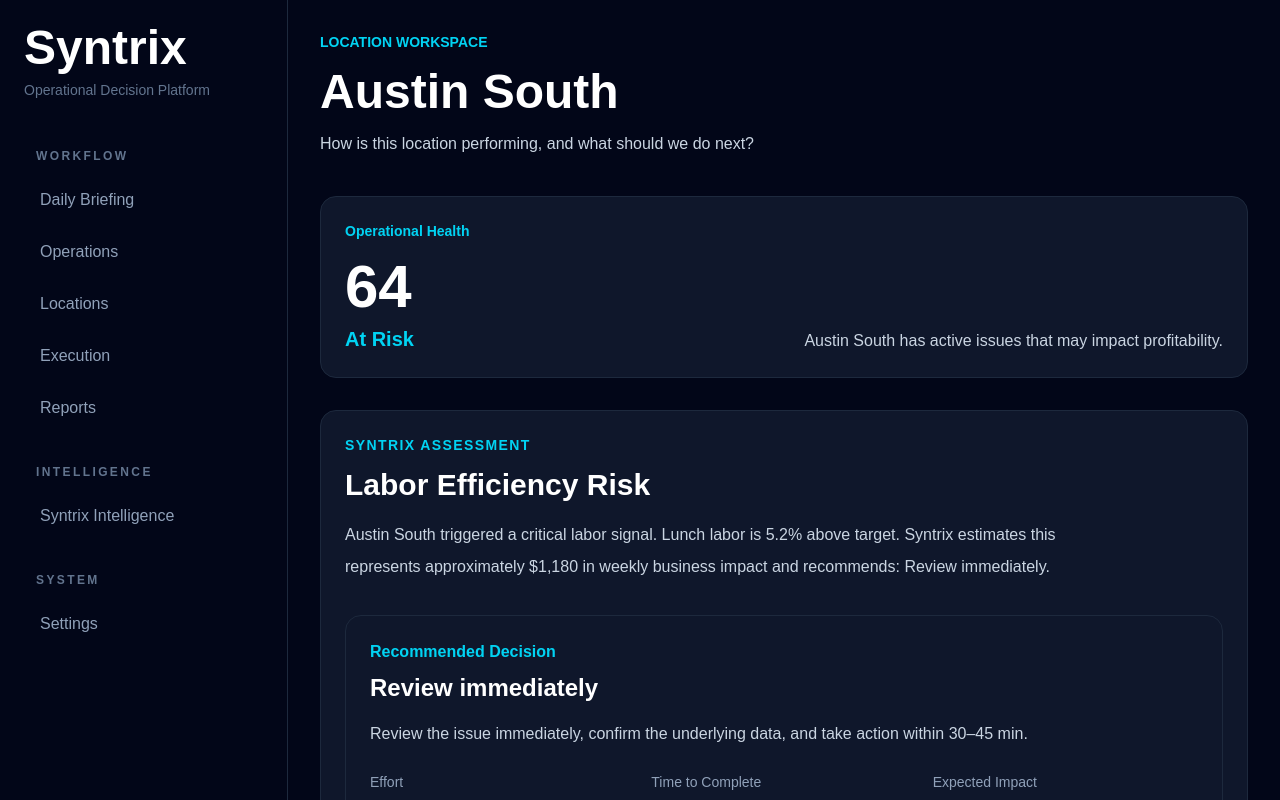
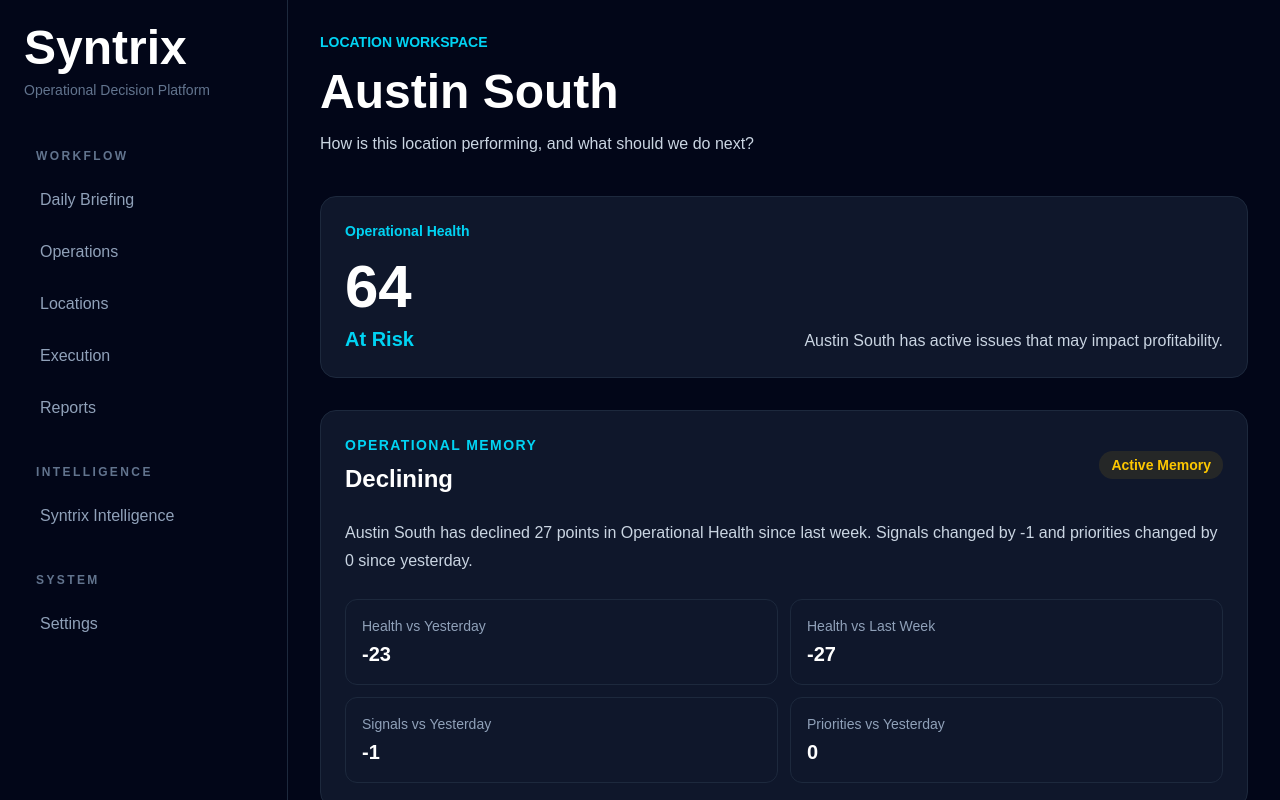
Before and after one commit to SyntrixAI/syntrix-ops, a Next.js app: page /locations/austin-south in a window 1280 px wide. Shown: the top 800 px of the page. Built offline with nearby package versions, Linux system fonts and the light colour scheme.

Commit message:
Add operational memory panel to location workspace

```diff
--- a/src/components/locations/LocationOverview.jsx
+++ b/src/components/locations/LocationOverview.jsx
@@ -1,5 +1,6 @@
 import Card from "../ui/Card";
 import SyntrixAssessment from "../compositions/SyntrixAssessment";
+import OperationalMemoryPanel from "./OperationalMemoryPanel";
 
 export default function LocationOverview({ overview }) {
   const { health, assessment } = overview;
@@ -23,7 +24,10 @@
         </div>
       </Card>
 
+      <OperationalMemoryPanel memory={overview.memory} />
+
       <SyntrixAssessment assessment={assessment} />
+
     </section>
   );
 }
--- /dev/null
+++ b/src/components/locations/OperationalMemoryPanel.jsx
@@ -0,0 +1,56 @@
+import Card from "../ui/Card";
+import Badge from "../ui/Badge";
+
+export default function OperationalMemoryPanel({ memory }) {
+  if (!memory) return null;
+
+  const trendTone = {
+    Improving: "success",
+    Stable: "info",
+    Declining: "warning",
+    Unknown: "neutral",
+  };
+
+  return (
+    <Card>
+      <div className="space-y-6">
+        <div className="flex items-center justify-between">
+          <div>
+            <p className="text-sm font-semibold uppercase tracking-widest text-cyan-400">
+              Operational Memory
+            </p>
+
+            <h2 className="mt-2 text-2xl font-bold text-white">
+              {memory.trend}
+            </h2>
+          </div>
+
+          <Badge tone={trendTone[memory.trend] ?? "info"}>
+            {memory.status}
+          </Badge>
+        </div>
+
+        <p className="leading-7 text-slate-300">
+          {memory.summary}
+        </p>
+
+        <div className="grid gap-3 md:grid-cols-2">
+          {memory.changes.map((change) => (
+            <div
+              key={change.label}
+              className="rounded-xl border border-slate-800 bg-slate-900/40 p-4"
+            >
+              <p className="text-sm text-slate-400">
+                {change.label}
+              </p>
+
+              <p className="mt-1 text-xl font-bold text-white">
+                {change.value}
+              </p>
+            </div>
+          ))}
+        </div>
+      </div>
+    </Card>
+  );
+}
```
